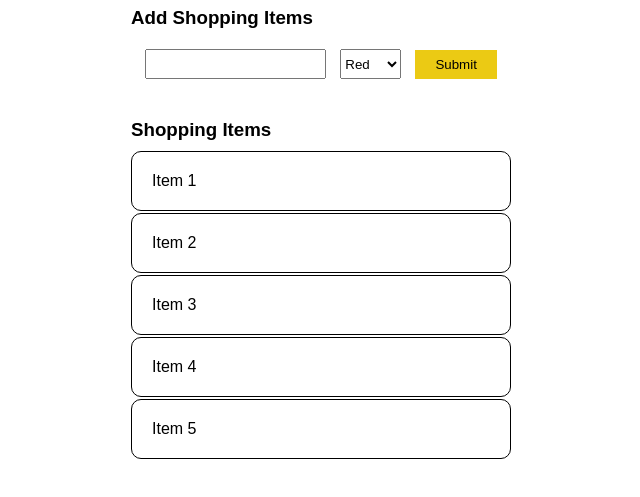
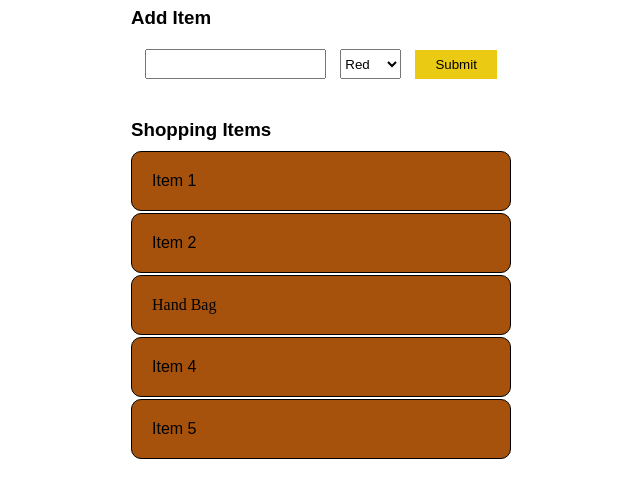
Before and after one commit to thiwankadilshanliyanage/jsprac2, a plain HTML site: page index.html in a window 1280 px wide. Shown: the part 53-550 px from the top of the page, without its empty margins (319-959 px from the left). Drawn offline with Linux system fonts and the light colour scheme.

Commit message:
first commit

```diff
--- a/index.html
+++ b/index.html
@@ -91,11 +91,11 @@
         <div class="list">
             <h3>Shopping Items</h3>
             <ul id="li-items">
-                <li>Item 1</li>
-                <li>Item 2</li>
-                <li>Item 3</li>
-                <li>Item 4</li>
-                <li>Item 5</li>
+                <li class="items">Item 1</li>
+                <li class="items">Item 2</li>
+                <li class="items">Item 3</li>
+                <li class="items">Item 4</li>
+                <li class="items">Item 5</li>
             </ul>
         </div>
     </div>
--- a/jascript.js
+++ b/jascript.js
@@ -33,15 +33,41 @@ console.dir(document);
 
 
 //select elements using ID
-console.log(document.getElementById('frmt'));
-var formTitle = document.getElementById('frmt');
-console.log(formTitle);
 
-// --textContent, innerText & innerHTML --
-formTitle.textContent = 'Add Shopping Items';
+// console.log(document.getElementById('frmt'));
+// var formTitle = document.getElementById('frmt');
+// console.log(formTitle);
+
+// --textContent, innerT/ext & innerHTML --
+
+// formTitle.textContent = 'Add Shopping Items';
 //formTitle.innerText = 'Shopping Items';
 //formTitle.innerHTML = '<i>Hello </i> Add Items';
 
-console.log(formTitle.textContent);
+// console.log(formTitle.textContent);
 //console.log(formTitle.innerText);
 //console.log(formTitle.innerHTML);
+
+// styling
+
+// var navigation = document.getElementById('navbar');
+// navigation.style.backgroundColor = '#090209';
+// navigation.style.color = '#fff';
+
+// select element using class name
+
+var items = document.getElementsByClassName('items');
+console.log(items);
+console.log(items[0]);
+console.log(items[2]);
+items[2].textContent = "Hand Bag";
+console.log(items[2]);
+
+//Styling
+items[2].style.fontFamily = 'serif';
+items[2].style.backgroundColor = '#ebca14';
+
+//change back color of all the list items
+for (var i of items) {
+    i.style.backgroundColor = '#a7520c';
+}
```
